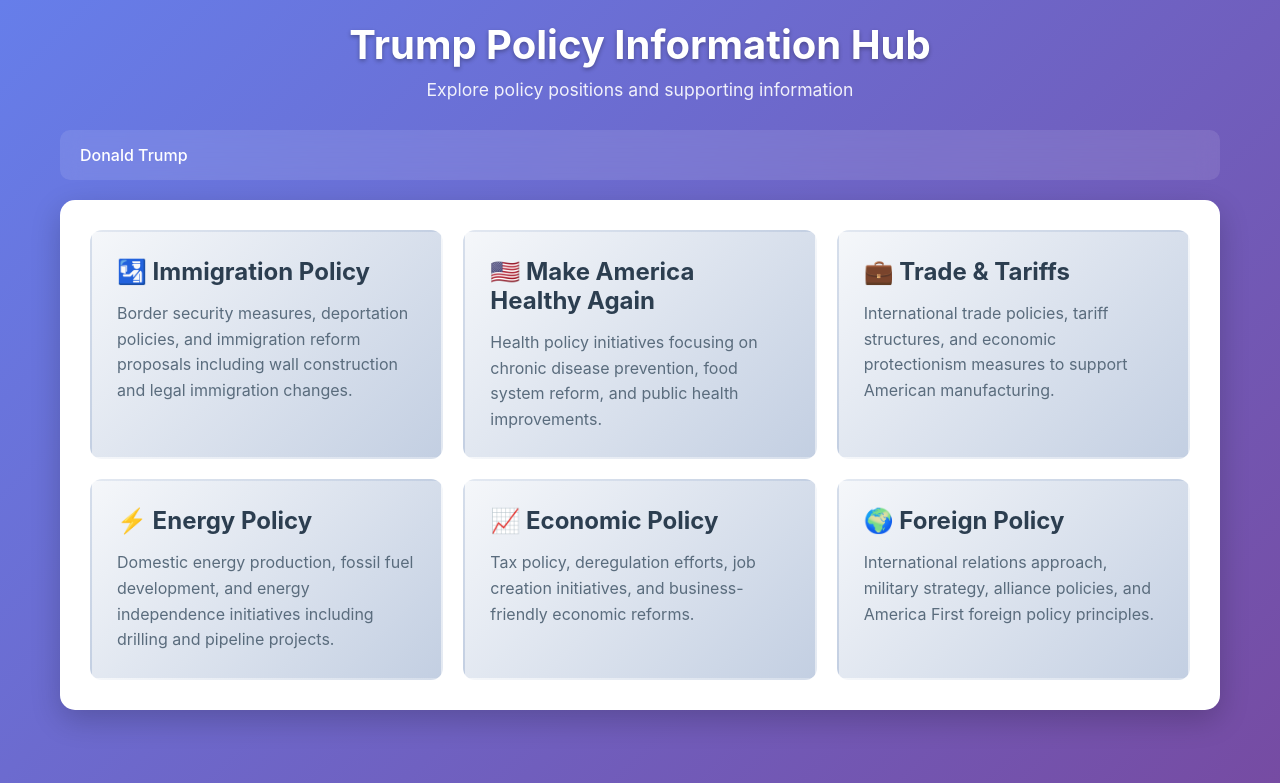
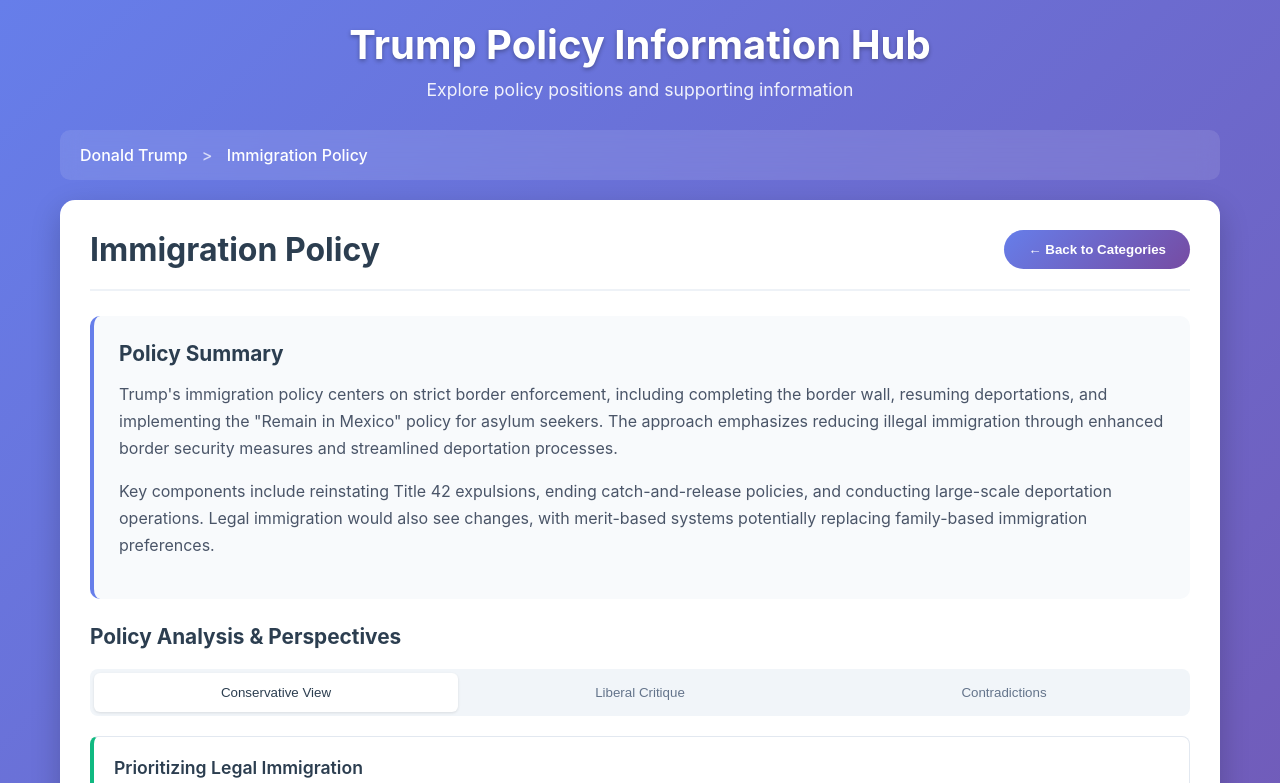
Before and after one commit to harterjay/trump-hierarchy, a website: page index.html in a window 1280 px wide. Both pictures are taken after a click on the element 266 px from the left and 344 px from the top of the page. Shown: the top 783 px of the page. Drawn offline with Linux system fonts and the light colour scheme.

Commit message:
Fix navigation: Add missing JavaScript functions for category drilling

```diff
--- a/index.html
+++ b/index.html
@@ -570,6 +570,42 @@
     </div>
 
     <script>
+        function showDetail(category) {
+            // Hide categories view
+            document.getElementById('categories-view').classList.add('hidden');
+
+            // Show specific detail view
+            document.getElementById(category + '-detail').classList.remove('hidden');
+
+            // Update breadcrumb
+            const breadcrumb = document.getElementById('breadcrumb');
+            breadcrumb.innerHTML = `Donald Trump <span>></span> ${getCategoryName(category)}`;
+        }
+
+        function showCategories() {
+            // Hide all detail views
+            const detailViews = document.querySelectorAll('.detail-view');
+            detailViews.forEach(view => view.classList.add('hidden'));
+
+            // Show categories view
+            document.getElementById('categories-view').classList.remove('hidden');
+
+            // Reset breadcrumb
+            document.getElementById('breadcrumb').innerHTML = 'Donald Trump';
+        }
+
+        function getCategoryName(category) {
+            const names = {
+                'immigration': 'Immigration Policy',
+                'maha': 'Make America Healthy Again',
+                'tariffs': 'Trade & Tariffs',
+                'energy': 'Energy Policy',
+                'economy': 'Economic Policy',
+                'foreign': 'Foreign Policy'
+            };
+            return names[category] || category;
+        }
+
         function showPerspective(category, perspective) {
             // Update tab buttons
             const categoryTabs = document.querySelectorAll(`#${category}-detail .tab-button`);
@@ -579,3 +615,10 @@
             // Hide all perspective contents for this category
             const perspectiveContents = document.querySelectorAll(`#${category}-detail .perspective-content`);
             perspectiveContents.forEach(content => content.classList.remove('active'));
+
+            // Show selected perspective content
+            document.getElementById(`${category}-${perspective}`).classList.add('active');
+        }
+    </script>
+</body>
+</html>
```
Also changed, not shown: .claude/settings.local.json (added), vercel.json.
